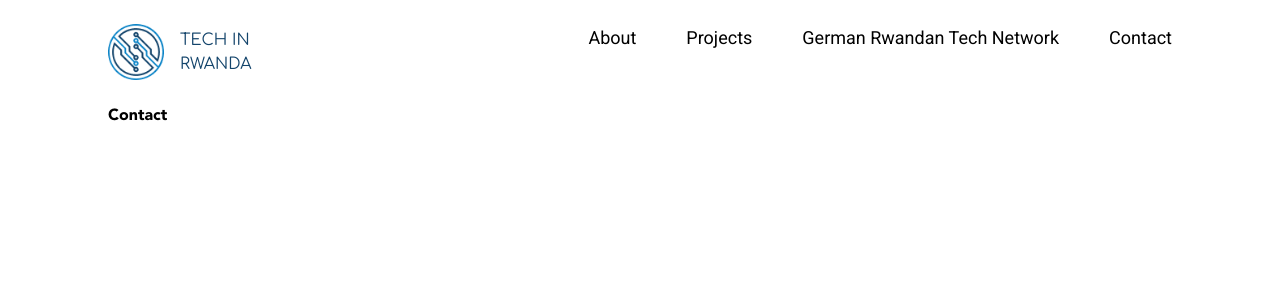
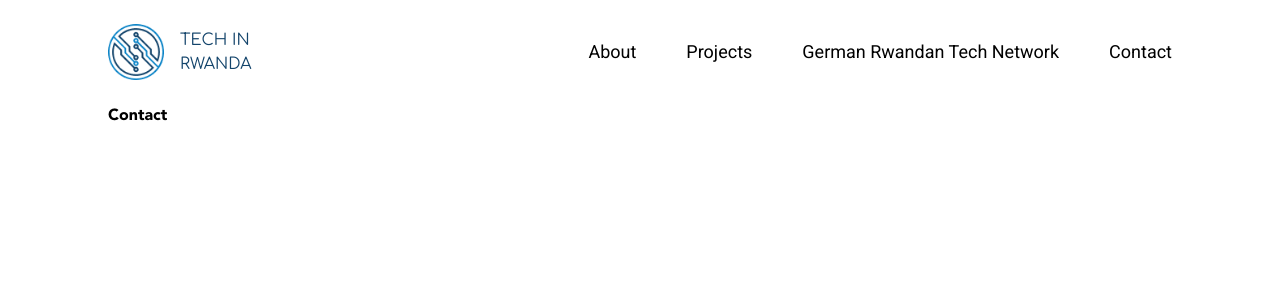
Before and after one commit to kb21-rw/tech-in-rwda-frontend, a Next.js app: page /projects in a window 1280 px wide. Shown: the top 300 px of the page. Built offline with nearby package versions, Linux system fonts and the light colour scheme.

Commit message:
refactor: active link

```diff
--- a/src/app/projects/page.tsx
+++ b/src/app/projects/page.tsx
@@ -1,7 +1,7 @@
 import React from "react";
 
-const Contact = () => {
+const Projects = () => {
   return <div>Contact</div>;
 };
 
-export default Contact;
+export default Projects;
--- a/src/components/Navbar/Card.tsx
+++ b/src/components/Navbar/Card.tsx
@@ -1,14 +1,21 @@
 import { MenuItem } from "@/types/SiteConfigApi";
 import Link from "next/link";
+import { usePathname } from "next/navigation";
 
 interface NavbarCardProps extends MenuItem {
   className?: string;
+  onClick?: (event: React.MouseEvent) => void;
 }
 
 const NavbarCard: React.FC<NavbarCardProps> = ({ url, text, className }) => {
+  const pathname = usePathname();
+  const isActive = pathname === url;
+
   return (
     <div
-      className={`text-2.5xl lg:text-lg font-normal text-primary lg:text-black ${className}`}
+      className={`text-2.5xl lg:text-lg font-normal text-primary lg:text-black ${
+        isActive ? "text-black font-bold" : "text-gray-primary"
+      } ${className}`}
     >
       <Link href={url}>{text}</Link>
     </div>
--- a/src/components/Navbar/MenuDropdown/index.tsx
+++ b/src/components/Navbar/MenuDropdown/index.tsx
@@ -3,7 +3,6 @@
 import NavbarCard from "../Card";
 import Link from "next/link";
 import Image from "next/image";
-import { usePathname } from "next/navigation";
 import { NavbarProps } from "@/types/SiteConfigApi";
 
 export const Logo = ({ url, text }: { url: string; text: string }) => (
@@ -23,23 +22,22 @@
   isOpen: boolean;
 }) => {
   const { menu } = data.attributes;
-  const pathname = usePathname();
 
   return (
     <div
       className={`${
-        isOpen ? "flex flex-col items-center justify-center py-16.75" : "hidden"
-      } lg:flex lg:flex-row font-roboto gap-7.5 lg:gap-12.5 text-center capitalize`}
+        isOpen ? "flex py-16.75" : "hidden"
+      } lg:flex lg:flex-row font-roboto gap-7.5 lg:gap-12.5 text-center capitalize flex-col items-center justify-center`}
     >
-      {menu.map((item) => (
-        <NavbarCard
-          key={item.id}
-          {...item}
-          className={`hover hover:text-black ${
-            pathname === item.url ? "text-black" : "text-primary"
-          }`}
-        />
-      ))}
+      {menu.map((item) => {
+        return (
+          <NavbarCard
+            key={item.id}
+            {...item}
+            className="hover hover:text-black "
+          />
+        );
+      })}
     </div>
   );
 };
```
